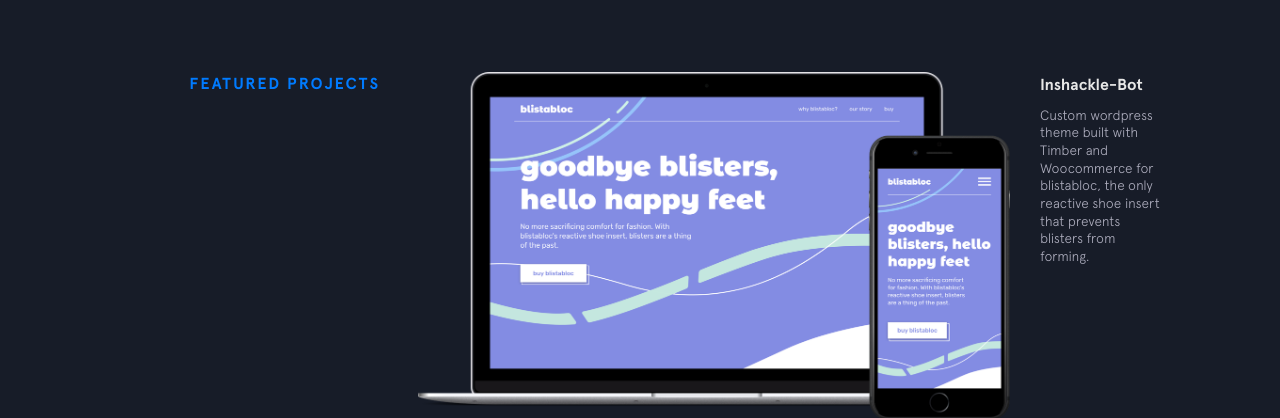
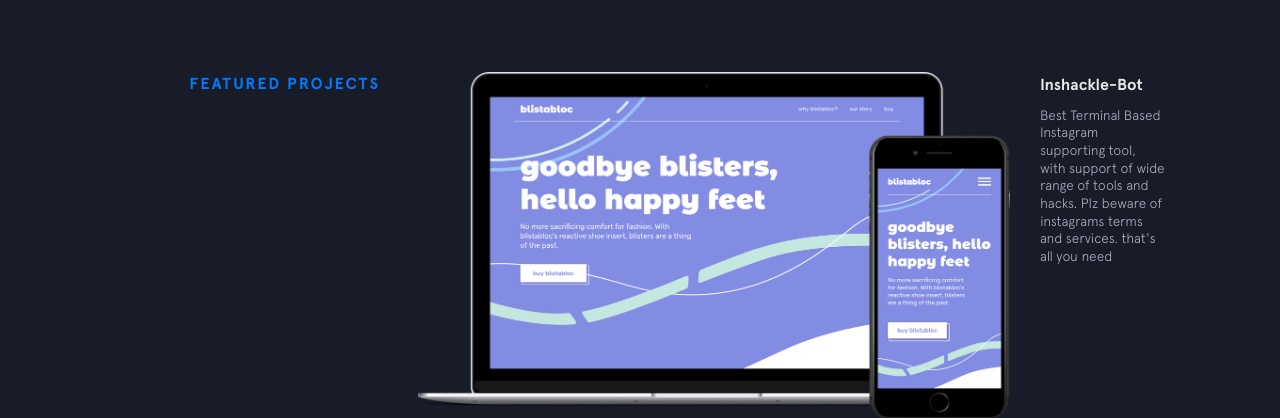
Before and after one commit to thatbynln/thatbynln.github.io, a Jekyll site: the page built from index.html, in a window 1280 px wide and 900 px high, scrolled down 2121 px. Shown: the part 153-571 px from the top of the window. Built offline with Jekyll 4.4.1, drawn with Linux system fonts in a browser that asks for light colours; nearby versions of some CDN libraries.

Commit message:
Update featured-projects.html

```diff
--- a/_includes/featured-projects.html
+++ b/_includes/featured-projects.html
@@ -11,8 +11,8 @@
         <div class="project__name">
           <a href="#" target="_blank">Inshackle-Bot</a>
         </div>
-        <p>Custom wordpress theme built with Timber and Woocommerce for blistabloc, the only reactive shoe insert that prevents
-          blisters from forming.</p>
+        <p>Best Terminal Based Instagram supporting tool, with support of wide range of tools and hacks. Plz beware of instagrams terms and services.
+        that's all you need</p>
       </figcaption>
     </div>
 
```
